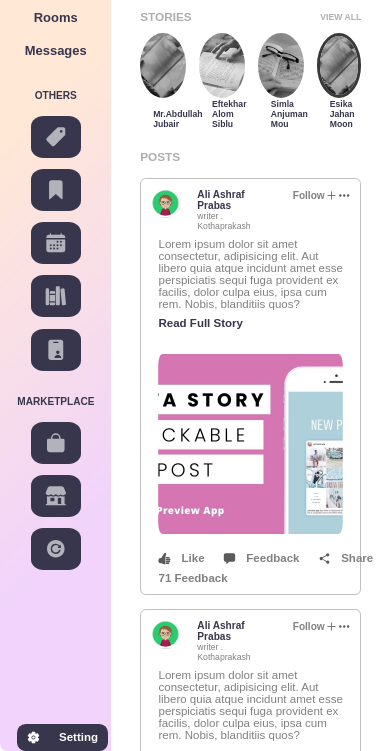
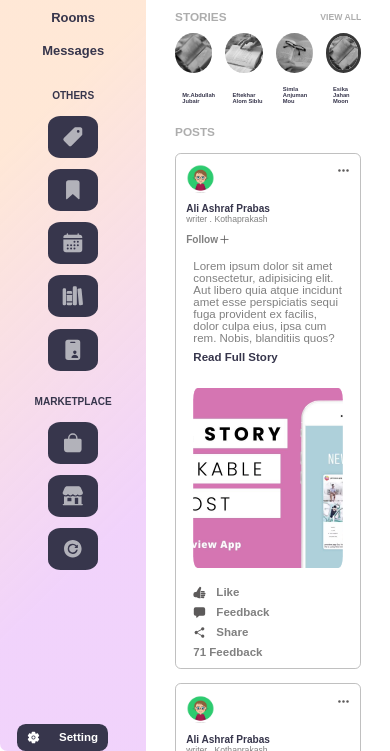
Before and after one commit to jimmyramani0912/Test-4---Dashboard-Responsive, a plain HTML site: page index.html in a window 390 px wide. Shown: the part 93-844 px from the top of the page. Drawn offline with nearby package versions, Linux system fonts and the light colour scheme.

Commit message:
change ...

```diff
--- a/style-responsive.css
+++ b/style-responsive.css
@@ -181,3 +181,39 @@
         grid-template-columns: 1fr 2.5fr;
     }
 }
+
+@media screen and (max-width: 400px) {
+    .right-sidebar {
+        display: none;
+    }
+
+    .dashboard {
+        display: grid;
+        grid-template-columns: 1.5fr 2.5fr;
+    }
+
+    .storie-img img {
+        height: 5.5rem;
+        border-radius: 50%;
+    }
+
+    .story-text {
+        bottom: -4rem;
+        color: #37364C;
+        left: 1rem;
+        font-size: 0.8rem;
+    }
+
+    .post-containing-person-info {
+        flex-direction: column;
+        gap: 1.2rem;
+        margin-bottom: 1rem;
+    }
+
+    .post-desc-feed {
+        flex-direction: column;
+        justify-content: start;
+        align-items: start;
+        gap: 1rem;
+    }
+}
```
